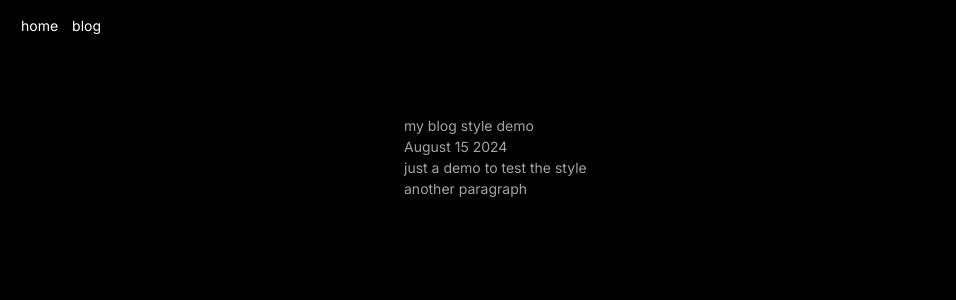
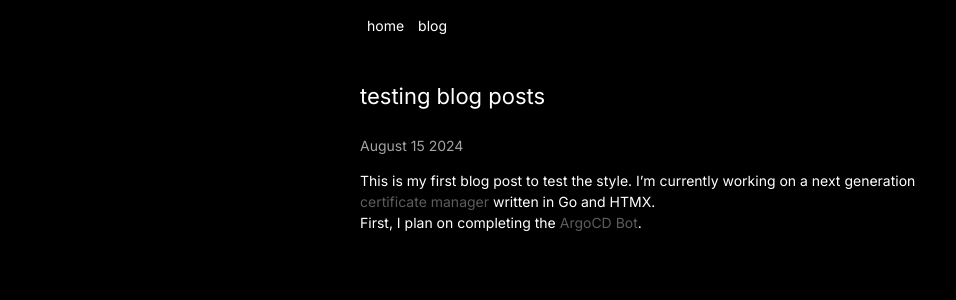
Before and after one commit to corymurphy/corymurphy.github.io, a Jekyll site: the page built from _posts/2024-08-15-demo.md, in a window 1280 px wide. Shown: the top 300 px of the page, without its empty margins (0-956 px from the left). Built offline with Jekyll 4.4.1, drawn with Linux system fonts in a browser that asks for light colours.

Commit message:
add a blog

```diff
--- a/_layouts/default.html
+++ b/_layouts/default.html
@@ -5,10 +5,11 @@
   <meta name="viewport" content="width=device-width">
   <meta charSet="utf-8">
   <title>Cory Murphy - SRE</title>
+  <link rel="stylesheet" href="/styles.css">
 </head>
 
 <body>
-
+  <div class="main-content">
     <header class="nav-bar">
       <div class="lg:sticky lg:top-20">
         <nav
@@ -21,12 +22,8 @@
       </div>
 
     </header>
-  <div>
-    <link rel="stylesheet" href="/styles.css">
-    <div class="main-content">
       {{ content }}
-    </div>
-    <!-- <span></span> -->
+    <span></span>
   </div>
 </body>
 
--- a/_layouts/post.html
+++ b/_layouts/post.html
@@ -1,6 +1,6 @@
 ---
 layout: default
 ---
-<div id="post">
+<div style="color: var(--cam-colors-white-500);" id="post">
 {{ content }}
 </div>
--- a/_posts/2024-08-15-demo.md
+++ b/_posts/2024-08-15-demo.md
@@ -1,12 +1,13 @@
 ---
 layout: post
-title: my blog style demo
+title: testing blog posts
 ---
 
 {{ page.title }}
+================
 
-<p>August 15 2024</p>
+<p class="meta">August 15 2024</p>
 
-just a demo to test the style
+This is my first blog post to test the style. I'm currently working on a next generation [certificate manager](https://github.com/corymurphy/CertificateManager) written in Go and HTMX.
 
-another paragraph
+First, I plan on completing the [ArgoCD Bot](https://github.com/corymurphy/argobot).
--- a/blog/index.html
+++ b/blog/index.html
@@ -4,10 +4,10 @@ title: Cory Murphy
 ---
 
 <div id="blog">
-  <h1>posts</h1>
+  <h1 style="margin-bottom: 1em;">Blog Posts</h1>
   <ul class="posts">
     {% for post in site.posts %}
-      <li><span>{{ post.date | date_to_string }}</span> &raquo; <a href="{{ post.url }}">{{ post.title }}</a></li>
+      <li><span>{{ post.date | date_to_string }}</span> • <a href="{{ post.url }}">{{ post.title }}</a></li>
     {% endfor %}
   </ul>
 </div>
--- a/styles.css
+++ b/styles.css
@@ -377,7 +377,8 @@ a {
   position: fixed;
   top: 0px;
   width: 100%;
-  padding: var(--cam-space-4);
+  /* padding: var(--cam-space-4); */
+  padding-top: var(--cam-space-4);
   -moz-box-align: center;
   align-items: center;
   -moz-box-pack: justify;
@@ -410,13 +411,13 @@ a {
 }
 
 .main-content {
-  padding-top: 115px;
+  padding-top: 80px;
   padding-bottom: 115px;
   -webkit-padding-start: var(--cam-space-4);
   padding-inline-start: var(--cam-space-4);
   -webkit-padding-end: var(--cam-space-4);
   padding-inline-end: var(--cam-space-4);
-  max-width: 500px;
+  max-width: 42em;
   -webkit-margin-start: auto;
   margin-inline-start: auto;
   -webkit-margin-end: auto;
@@ -540,3 +541,36 @@ a {
   -ms-flex-align: center;
   align-items: center;
 }
+
+/* blog */
+
+ul.posts {
+  list-style-type: none;
+  margin-bottom: 2em;
+}
+
+ul.posts li {
+  line-height: 1.75em;
+}
+
+ul.posts span {
+  color: #aaa;
+  font-family: Monaco, "Courier New", monospace;
+}
+
+ul.posts a {
+  color: var(--cam-colors-white-500);
+}
+
+#post > h1 {
+  margin-bottom: 1em;
+  font-weight: 400;
+  font-size: var(--cam-fontSizes-lg);
+}
+
+#post > .meta {
+  color: var(--cam-colors-whiteAlpha-700);
+  background: var(--cam-colors-black-500);
+  font-size: var(--cam-fontSizes-md);
+  margin-bottom: 1em;
+}
```
Also changed, not shown: index.html (+4 -31 lines). Lines whose indentation alone changed are shown as unchanged.
